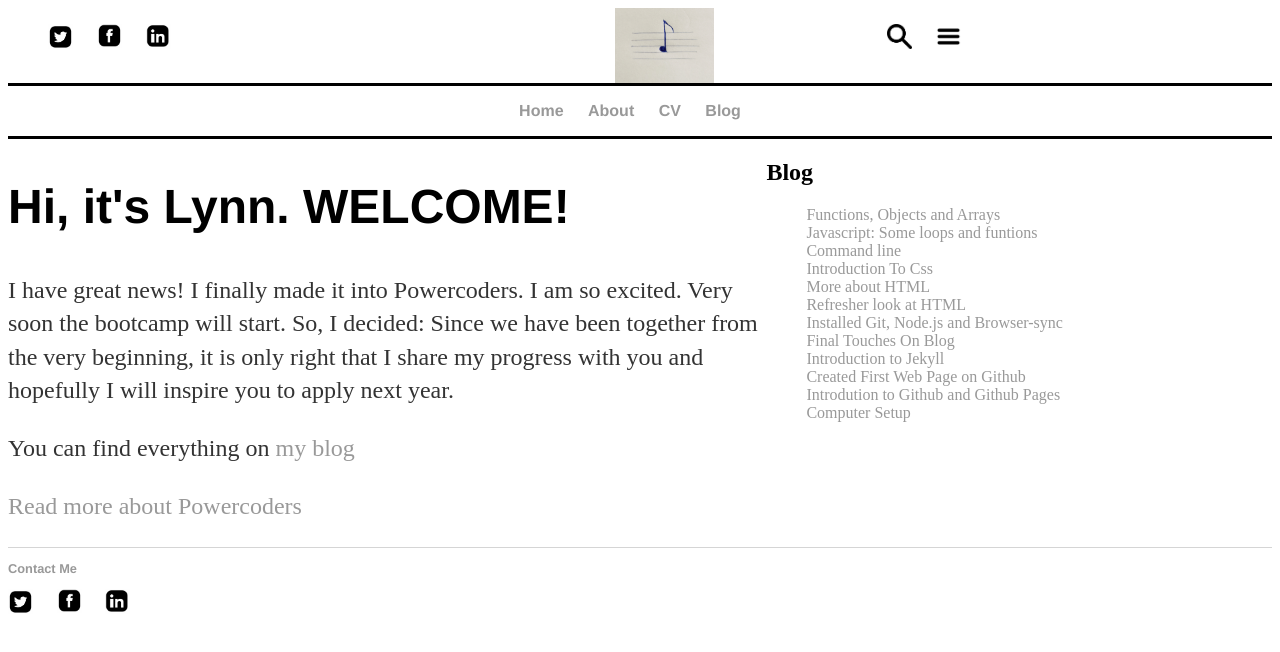
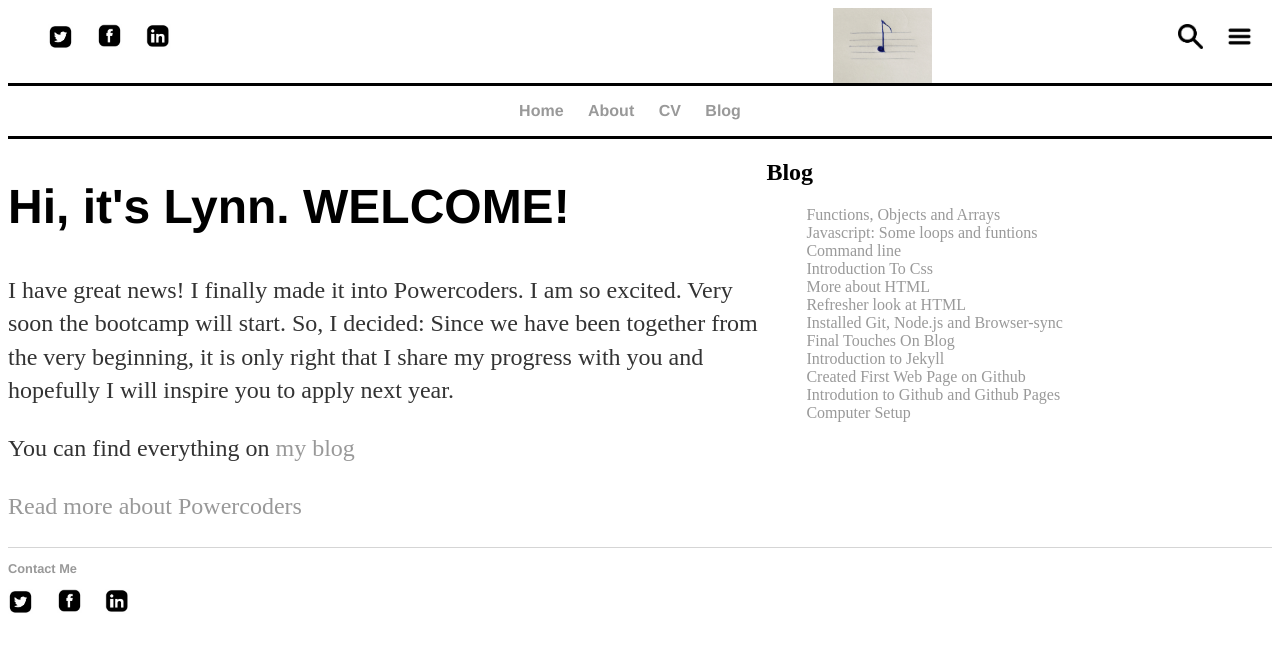
Before and after one commit to aineomugisha/aineomugisha.github.io, a Jekyll site: the page built from index.html, in a window 1280 px wide. Shown: the top 652 px of the page. Built offline with Jekyll 4.4.1, drawn with Linux system fonts in a browser that asks for light colours; the list of posts is cut into pages by our own code.

Commit message:
Update main.css

```diff
--- a/css/main.css
+++ b/css/main.css
@@ -4,7 +4,7 @@
 header{
     display:flex;
     flex-direction:row;
-    justify-content: center;
+    /*justify-content: center;*/
 }
 
 .topsectionleft
@@ -25,6 +25,7 @@ header{
 
 .topsectionright
 {
+    flex
     flex-grow:1;
 /*float:right;
  position:relative;*/
```
